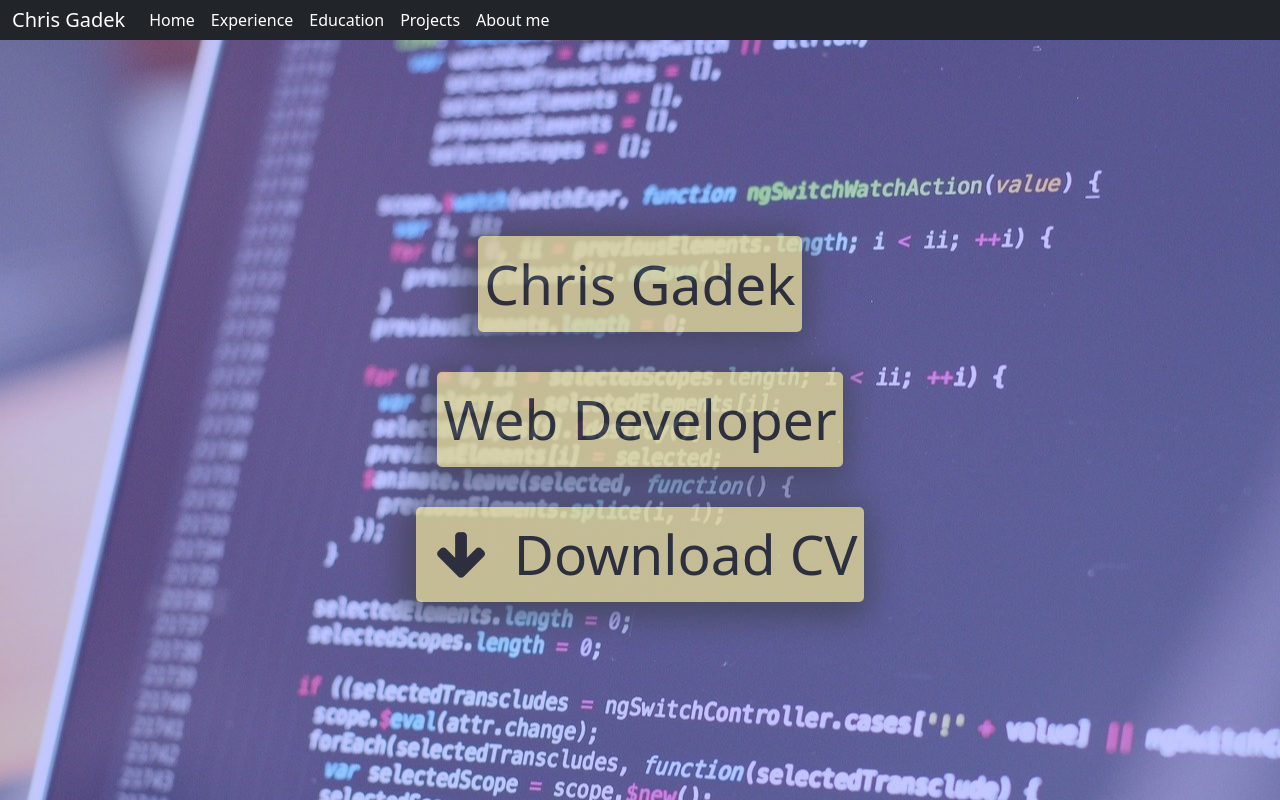
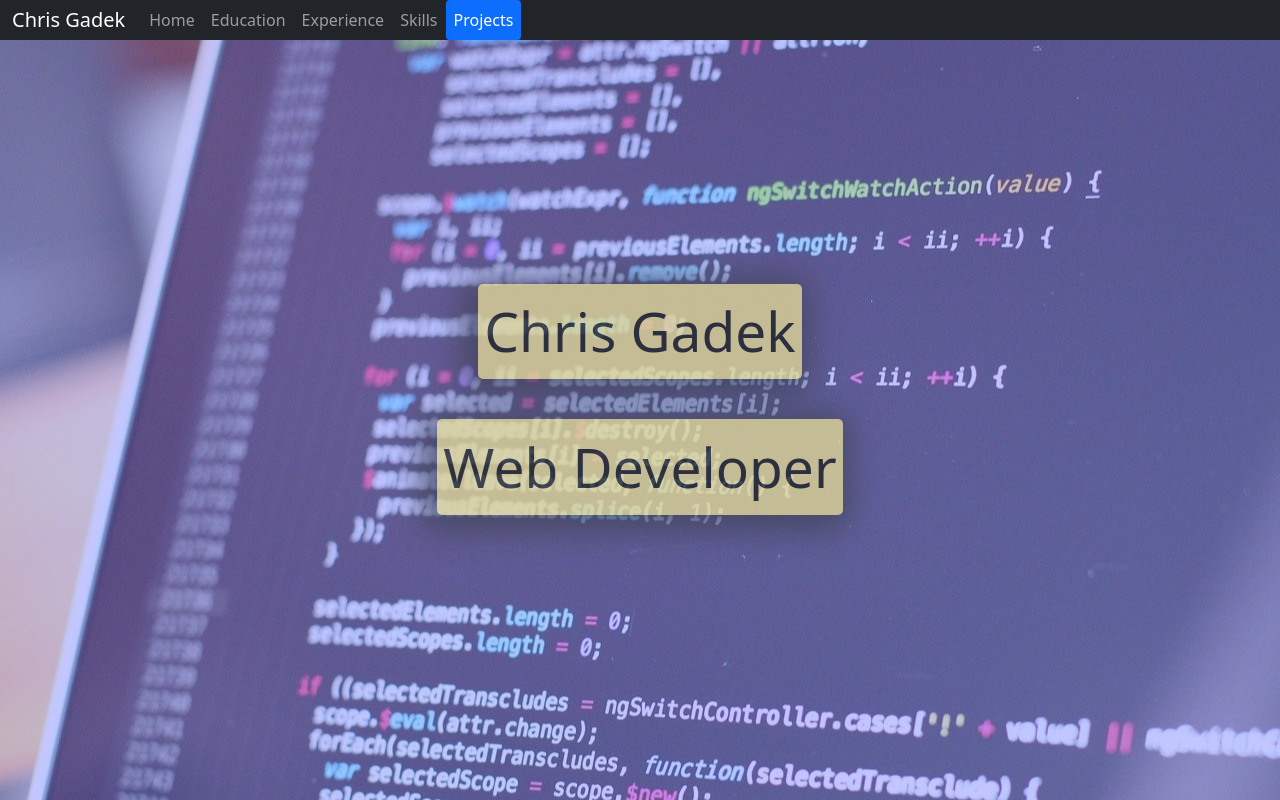
Before and after one commit to ChrisGadek1/portfolio, a React (Create React App) app: page / in a window 1280 px wide. Shown: the top 800 px of the page. Built offline with nearby package versions, Linux system fonts and the light colour scheme.

Commit message:
last changes

```diff
--- a/public/index.html
+++ b/public/index.html
@@ -26,7 +26,7 @@
     -->
     <title>React App</title>
   </head>
-  <body>
+  <body style="position: relative; height: 100%;">
     <noscript>You need to enable JavaScript to run this app.</noscript>
     <div id="root"></div>
     <!--
--- a/src/components/App.jsx
+++ b/src/components/App.jsx
@@ -5,7 +5,7 @@ import Content from "./Content";
 
 function App() {
   return (
-    <div className="App">
+    <div className="App"  data-bs-spy="scroll" data-bs-target="#main-navbar" data-bs-offset="0">
         <Menu />
         <Content/>
     </div>
--- a/src/components/Education.jsx
+++ b/src/components/Education.jsx
@@ -4,7 +4,7 @@ import EducationCarousel from "./EducationCarousel";
 
 const Education = () => {
     return(
-        <div className="education-container">
+        <div className="education-container" id="education">
             <div className="education-container-blur d-flex align-items-center">
                 <EducationCarousel />
             </div>
--- a/src/components/Experience.jsx
+++ b/src/components/Experience.jsx
@@ -4,7 +4,7 @@ import ExperienceCard from "./ExperienceCard";
 
 const Experience = () => {
     return(
-        <div className="experience-container">
+        <div className="experience-container" id="experience">
             <div className="experience-container-blur d-flex align-items-center justify-content-center">
                 <div className="mb-3 col-10 col-sm-8">
                     <ExperienceCard
--- a/src/components/Hello.jsx
+++ b/src/components/Hello.jsx
@@ -19,13 +19,6 @@ const Hello = () => {
                     </div>
 
                 </div>
-                <div className="d-flex justify-content-center">
-                    <div>
-                        <div className="text-curtain-cv"></div>
-                        <p className="text-break text-center main-text main-text-cv"><i className="icon-down-big"></i> Download CV</p>
-                    </div>
-
-                </div>
 
             </div>
 
--- a/src/components/MainSite.jsx
+++ b/src/components/MainSite.jsx
@@ -5,7 +5,7 @@ import Hello from "./Hello";
 
 const MainSite = () => {
     return(
-        <div className="main-site-container">
+        <div className="main-site-container" id="main-site">
             <Hello/>
             <div className="bg-image"></div>
             <div className="bg-higher"></div>
--- a/src/components/MenuElement.jsx
+++ b/src/components/MenuElement.jsx
@@ -1,9 +1,9 @@
 import React from "react";
 
-const MenuElement = ({name}) => {
+const MenuElement = ({name, href}) => {
     return(
         <li className="nav-item">
-            <a className="nav-link active" aria-current="page" href="#">{name}</a>
+            <a className="nav-link" aria-current="page" href={href}>{name}</a>
         </li>
     )
 }
--- a/src/components/Projects.jsx
+++ b/src/components/Projects.jsx
@@ -4,7 +4,7 @@ import ProjectsMain from "./ProjectsMain";
 
 const Projects = () => {
     return(
-        <div className="projects-section">
+        <div className="projects-section" id="projects">
             <div className="projects-section-blur">
                 <ProjectsMain />
             </div>
--- a/src/components/Skills.jsx
+++ b/src/components/Skills.jsx
@@ -140,7 +140,7 @@ const Skills = () => {
     }
 
     return(
-        <div className="skills-section">
+        <div className="skills-section" id="skills">
             <div className="skills-section-blur d-flex align-items-start justify-content-center flex-wrap gap-5">
                     <SkillsPart
                         title="Programming Skills"
--- a/src/components/menu.jsx
+++ b/src/components/menu.jsx
@@ -5,7 +5,7 @@ import '../css/menu.css'
 
 const Menu = () => {
     return(
-        <nav className="navbar navbar-expand-lg navbar-dark bg-dark position-fixed w-100 main-menu p-0">
+        <nav className="navbar navbar-expand-lg navbar-dark bg-dark position-fixed w-100 main-menu p-0" id="main-navbar">
             <div className="container-fluid">
                 <a className="navbar-brand">Chris Gadek</a>
                 <button className="navbar-toggler" type="button" data-bs-toggle="collapse"
@@ -13,14 +13,13 @@ const Menu = () => {
                         aria-expanded="false" aria-label="Toggle navigation">
                     <span className="navbar-toggler-icon"></span>
                 </button>
-                <div className="collapse navbar-collapse" id="navbarSupportedContent">
-                    <ul className="navbar-nav me-auto mb-2 mb-lg-0">
-                        <MenuElement name="Home"/>
-                        <MenuElement name="Experience" />
-                        <MenuElement name="Education" />
-                        <MenuElement name="Projects" />
-                        <MenuElement name="About me"/>
-
+                <div className="collapse navbar-collapse"  id="navbarSupportedContent">
+                    <ul className="navbar-nav me-auto mb-2 mb-lg-0 nav-pills nav">
+                        <MenuElement name="Home" href="#main-site"/>
+                        <MenuElement name="Education" href="#education" />
+                        <MenuElement name="Experience" href="#experience" />
+                        <MenuElement name="Skills" href="#skills" />
+                        <MenuElement name="Projects" href="#projects"/>
                     </ul>
                 </div>
             </div>
```
